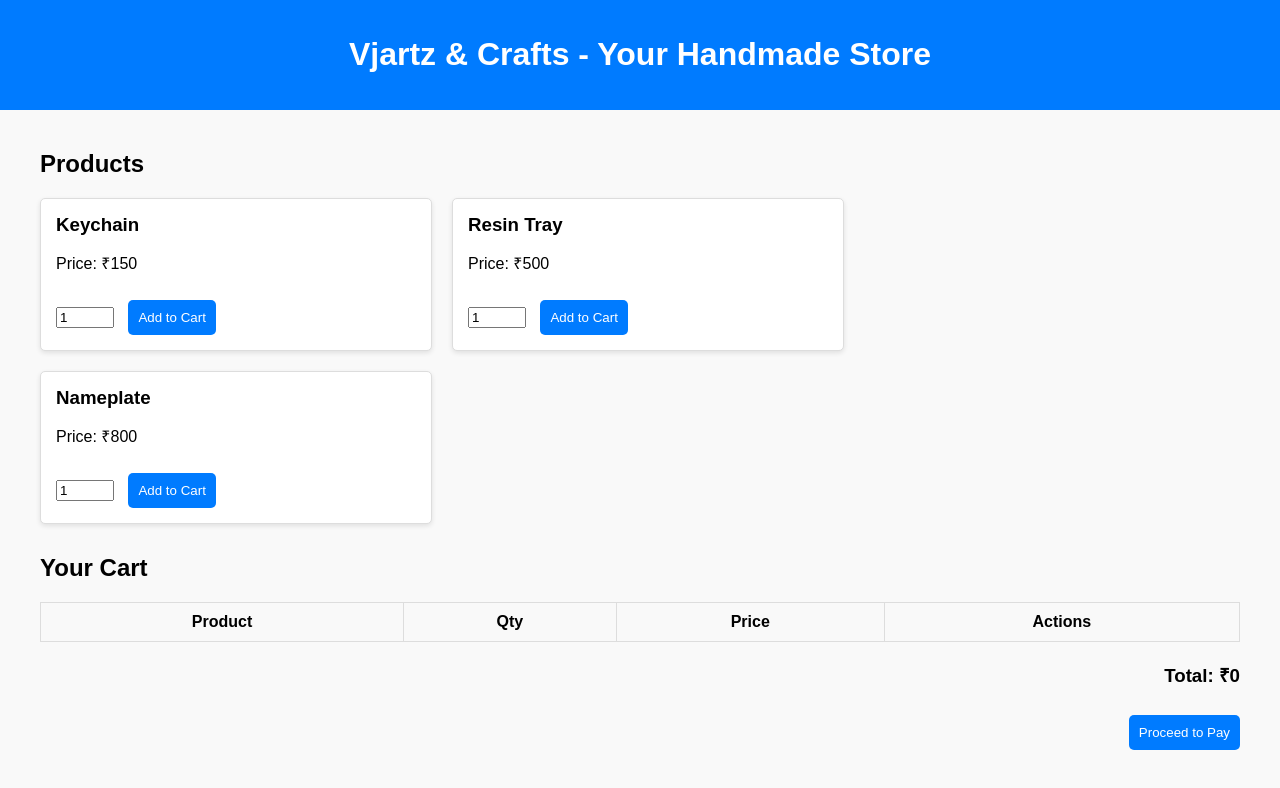
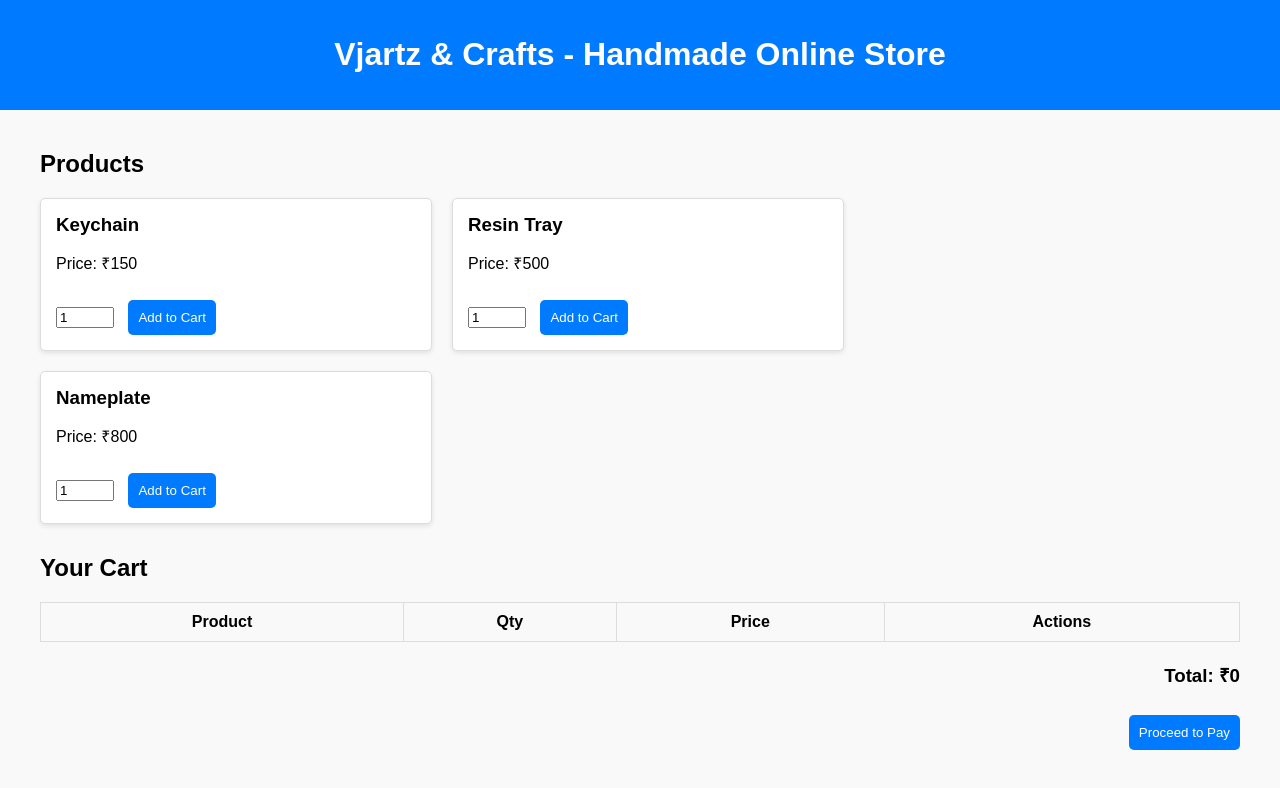
Before and after one commit to Vjartzcrafts/Vjartz_crafts, a plain HTML site: page index.html in a window 1280 px wide. Drawn offline with Linux system fonts and the light colour scheme.

Commit message:
Update index.html

```diff
--- a/index.html
+++ b/index.html
@@ -86,7 +86,7 @@
 </head>
 <body>
   <header>
-    <h1>Vjartz & Crafts - Your Handmade Store</h1>
+    <h1>Vjartz & Crafts - Handmade Online Store</h1>
   </header>
   <div class="container">
     <h2>Products</h2>
```
